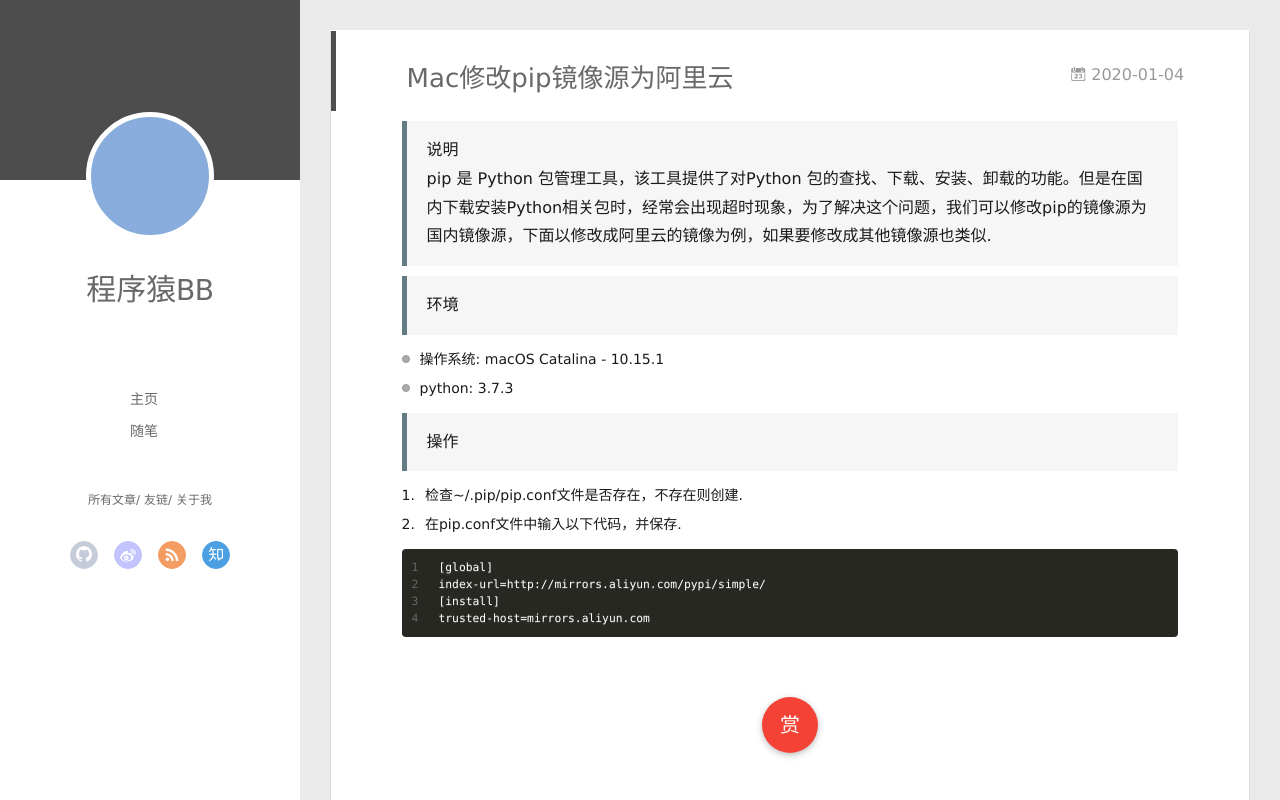
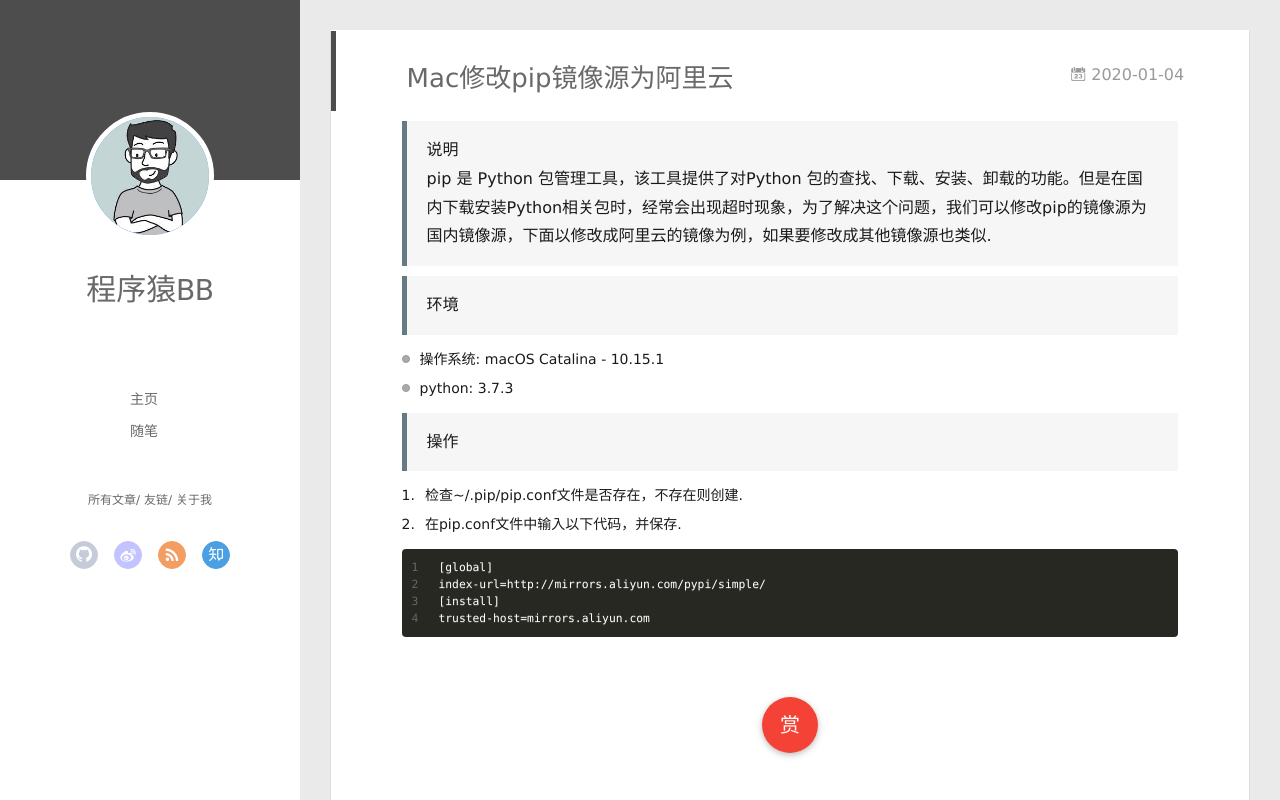
Before and after one commit to BearBig-CN/Blog, a plain HTML site: page 2020/01/04/Mac修改pip镜像源为阿里云/index.html in a window 1280 px wide. Drawn offline with Linux system fonts and the light colour scheme.

Commit message:
Site updated: 2020-02-13 19:02:14

```diff
--- a/2020/01/04/Mac修改pip镜像源为阿里云/index.html
+++ b/2020/01/04/Mac修改pip镜像源为阿里云/index.html
@@ -48,7 +48,7 @@
 <div class="intrude-less">
 	<header id="header" class="inner">
 		<a href="/" class="profilepic">
-			<img src="" class="js-avatar">
+			<img src="/images.jpeg" class="js-avatar">
 		</a>
 		<hgroup>
 		  <h1 class="header-author"><a href="/">程序猿BB</a></h1>
@@ -106,7 +106,7 @@
 	<div class="intrude-less">
 		<header id="header" class="inner">
 			<div class="profilepic">
-				<img src="" class="js-avatar">
+				<img src="/images.jpeg" class="js-avatar">
 			</div>
 			<hgroup>
 			  <h1 class="header-author js-header-author">程序猿BB</h1>
```
Also changed, not shown: archives/2020/01/index.html (+2 -2 lines), archives/2020/index.html (+2 -2 lines), archives/index.html (+2 -2 lines), index.html (+2 -2 lines), tags/mac-pip-镜像源/index.html (+2 -2 lines), images.jpeg (added).
